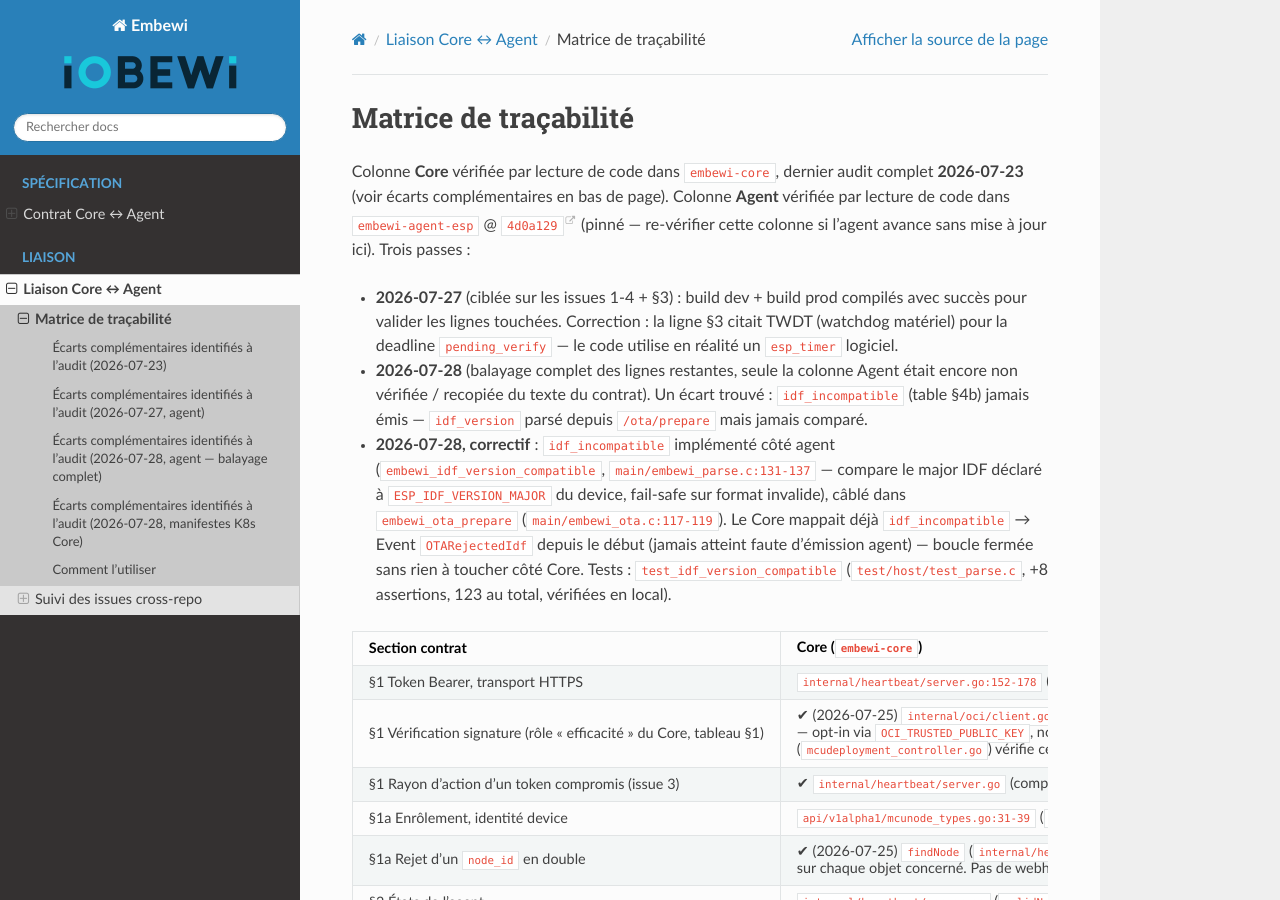
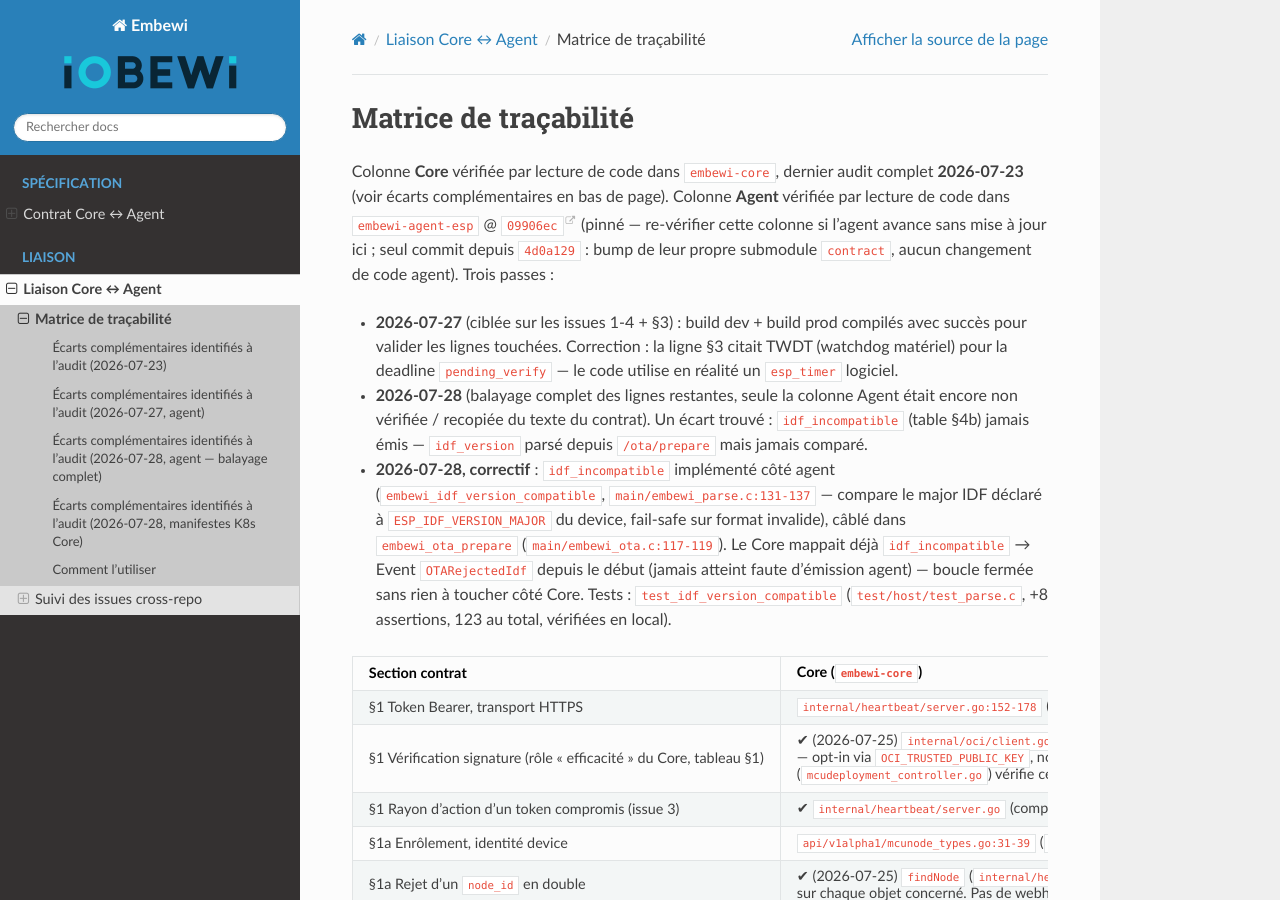
Before and after one commit to iobewi/embewi, a Sphinx documentation site: the page built from docs/liaison/tracabilite.md, in a window 1280 px wide and 900 px high. Built offline with Sphinx 7.4.7 and the Read the Docs theme 3.1.0, drawn with Linux system fonts in a browser that asks for light colours.

Commit message:
docs(liaison): SHA agent pinné mis à jour (bump submodule sans code)

```diff
--- a/docs/liaison/tracabilite.md
+++ b/docs/liaison/tracabilite.md
@@ -3,8 +3,10 @@
 Colonne **Core** vérifiée par lecture de code dans `embewi-core`, dernier
 audit complet **2026-07-23** (voir écarts complémentaires en bas de page).
 Colonne **Agent** vérifiée par lecture de code dans `embewi-agent-esp`
-@ [`4d0a129`](https://github.com/iobewi/embewi-agent-esp/commit/4d0a129f2fa7e454bab633f31a2c047c9b7f16b6)
-(pinné — re-vérifier cette colonne si l'agent avance sans mise à jour ici).
+@ [`09906ec`](https://github.com/iobewi/embewi-agent-esp/commit/09906ec5ef97eefa86e8eb4900b97c447ecd9e92)
+(pinné — re-vérifier cette colonne si l'agent avance sans mise à jour ici ;
+seul commit depuis `4d0a129` : bump de leur propre submodule `contract`,
+aucun changement de code agent).
 Trois passes :
 - **2026-07-27** (ciblée sur les issues 1-4 + §3) : build dev + build prod
   compilés avec succès pour valider les lignes touchées. Correction : la
```
